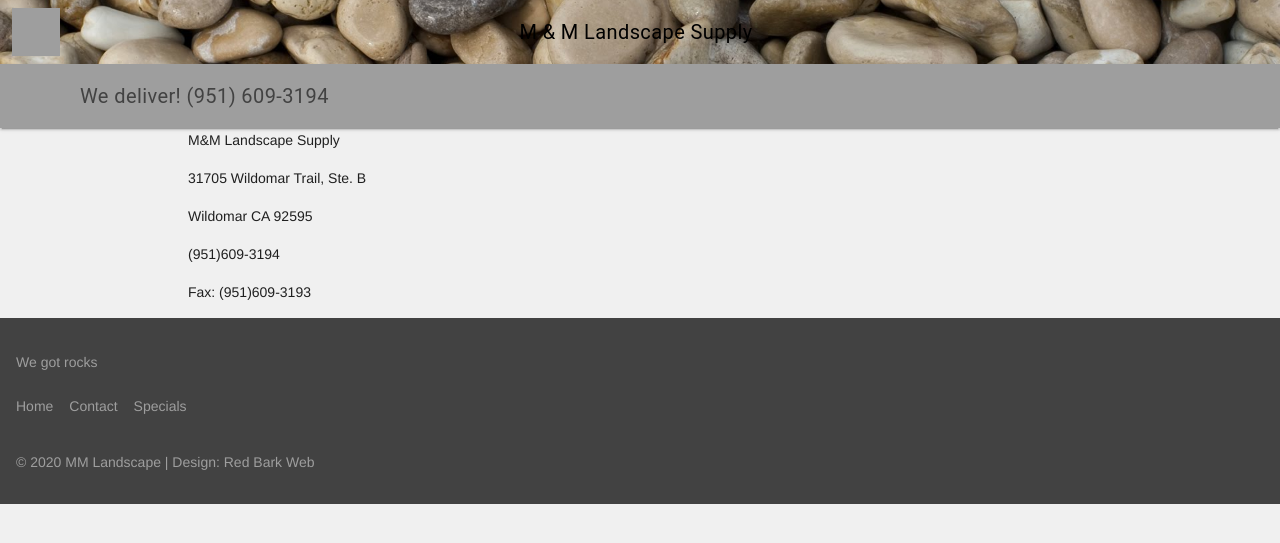
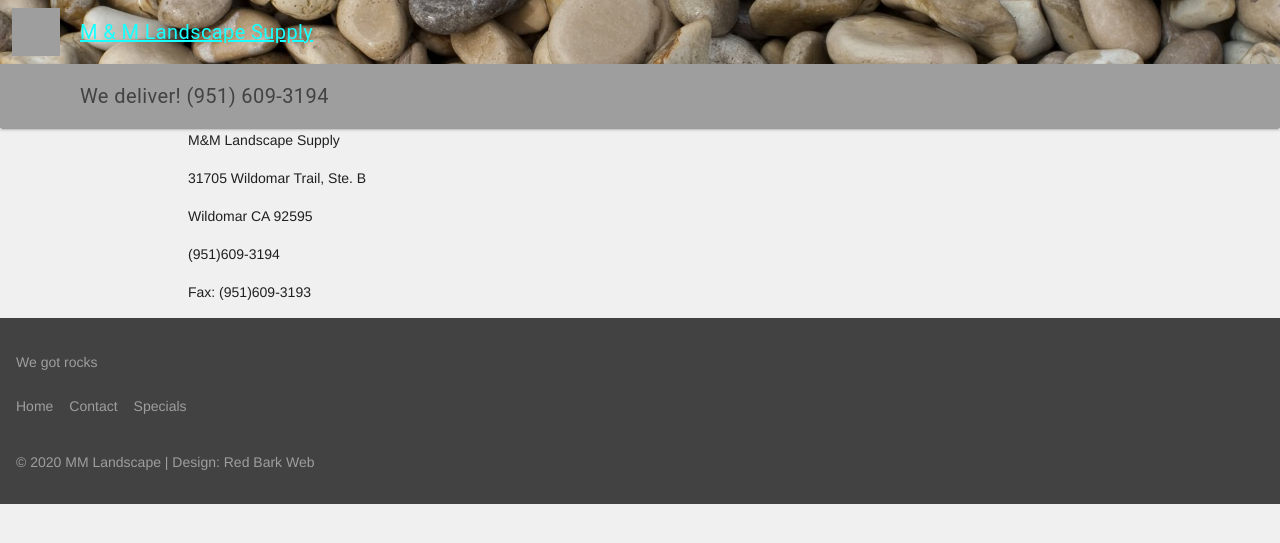
Before and after one commit to dropbar/mmlandscape, a Jekyll site: the page built from contact.md, in a window 1280 px wide. Shown: the top 543 px of the page. Built offline with Jekyll 4.4.1, drawn with Linux system fonts in a browser that asks for light colours; nearby versions of some CDN libraries.

Commit message:
new domain

```diff
--- a/_includes/header.html
+++ b/_includes/header.html
@@ -7,12 +7,12 @@
 .layout-transparent .mdl-layout__drawer-button {
   /* This background is dark, so we set text to white. Use 87% black instead if
      your background is light. */
-  color: Black;
+  color: White;
 }
 </style>
 <header class="mdl-layout__header">
     <div class="layout-transparent mdl-layout__header-row">
-        <a class="site-title" href="{{ site.baseurl }}/">
+        <a class="mdl-layout-title" href="{{ site.baseurl }}/">
             <span class="mdl-layout-title">{{ site.title }}</span>
         </a>
       </div>
```
